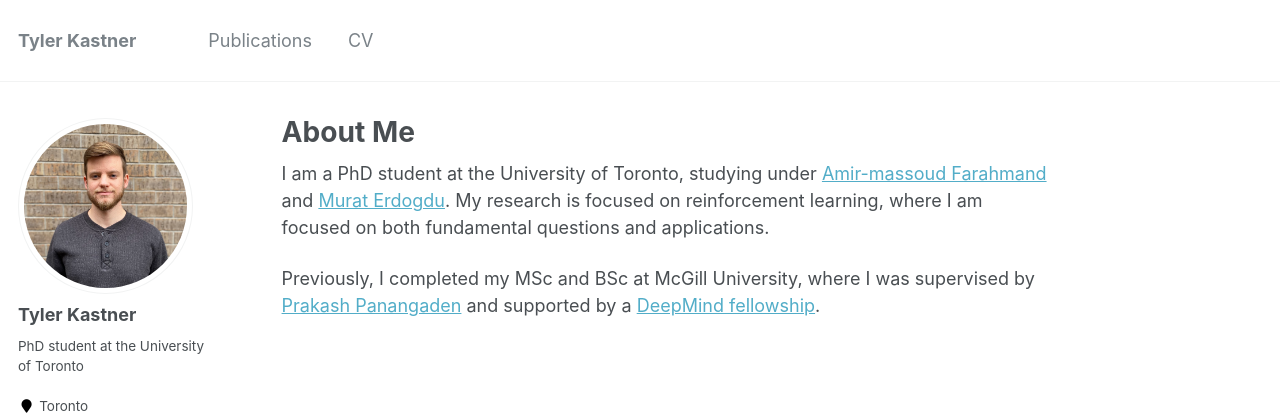
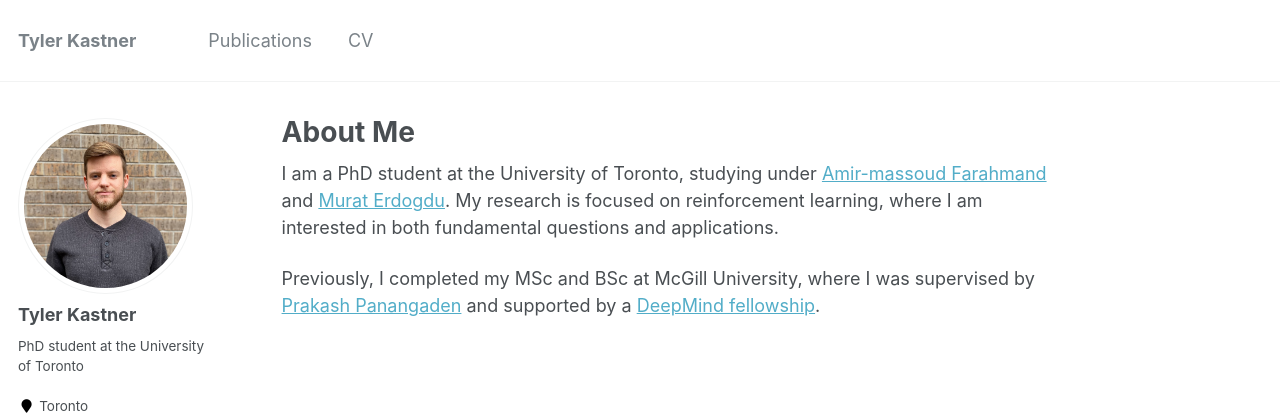
Before and after one commit to tylerkastner/tylerkastner.github.io, a Jekyll site: the page built from _pages/about.md, in a window 1280 px wide. Shown: the top 415 px of the page. Built offline with Jekyll 4.4.1, drawn with Linux system fonts in a browser that asks for light colours.

Commit message:
update wording

```diff
--- a/_pages/about.md
+++ b/_pages/about.md
@@ -8,6 +8,6 @@ redirect_from:
   - /about.html
 ---
 
-I am a PhD student at the University of Toronto, studying under [Amir-massoud Farahmand](http://academic.sologen.net/) and [Murat Erdogdu](http://www.cs.toronto.edu/~erdogdu/). My research is focused on reinforcement learning, where I am focused on both fundamental questions and applications.
+I am a PhD student at the University of Toronto, studying under [Amir-massoud Farahmand](http://academic.sologen.net/) and [Murat Erdogdu](http://www.cs.toronto.edu/~erdogdu/). My research is focused on reinforcement learning, where I am interested in both fundamental questions and applications.
 
 Previously, I completed my MSc and BSc at McGill University, where I was supervised by [Prakash Panangaden](https://www.cs.mcgill.ca/~prakash/) and supported by a [DeepMind fellowship](https://www.deepmind.com/scholarships).
```
Also changed, not shown: _publications/2022-09-22-thesis.md (+1 -1 lines).
